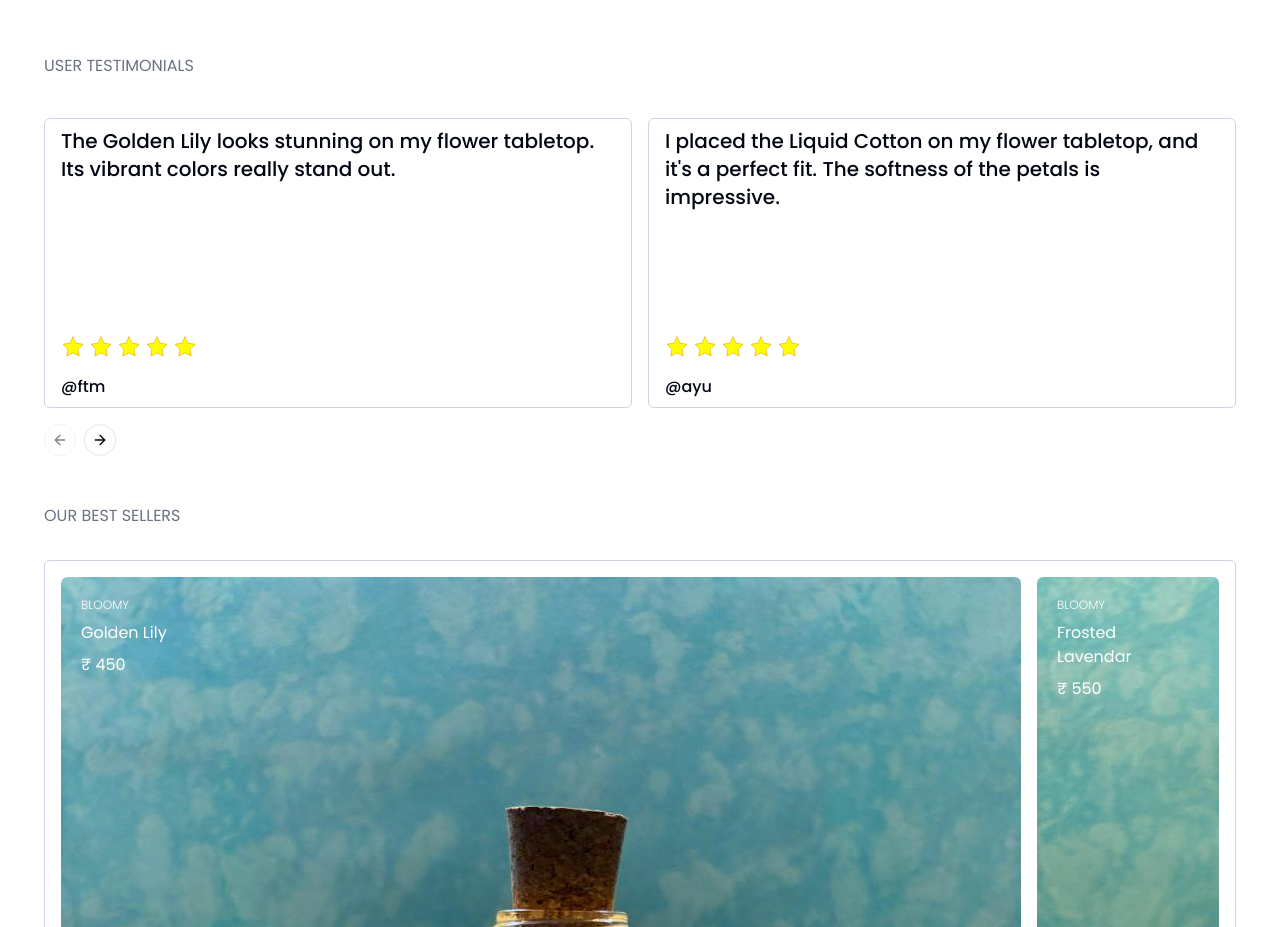
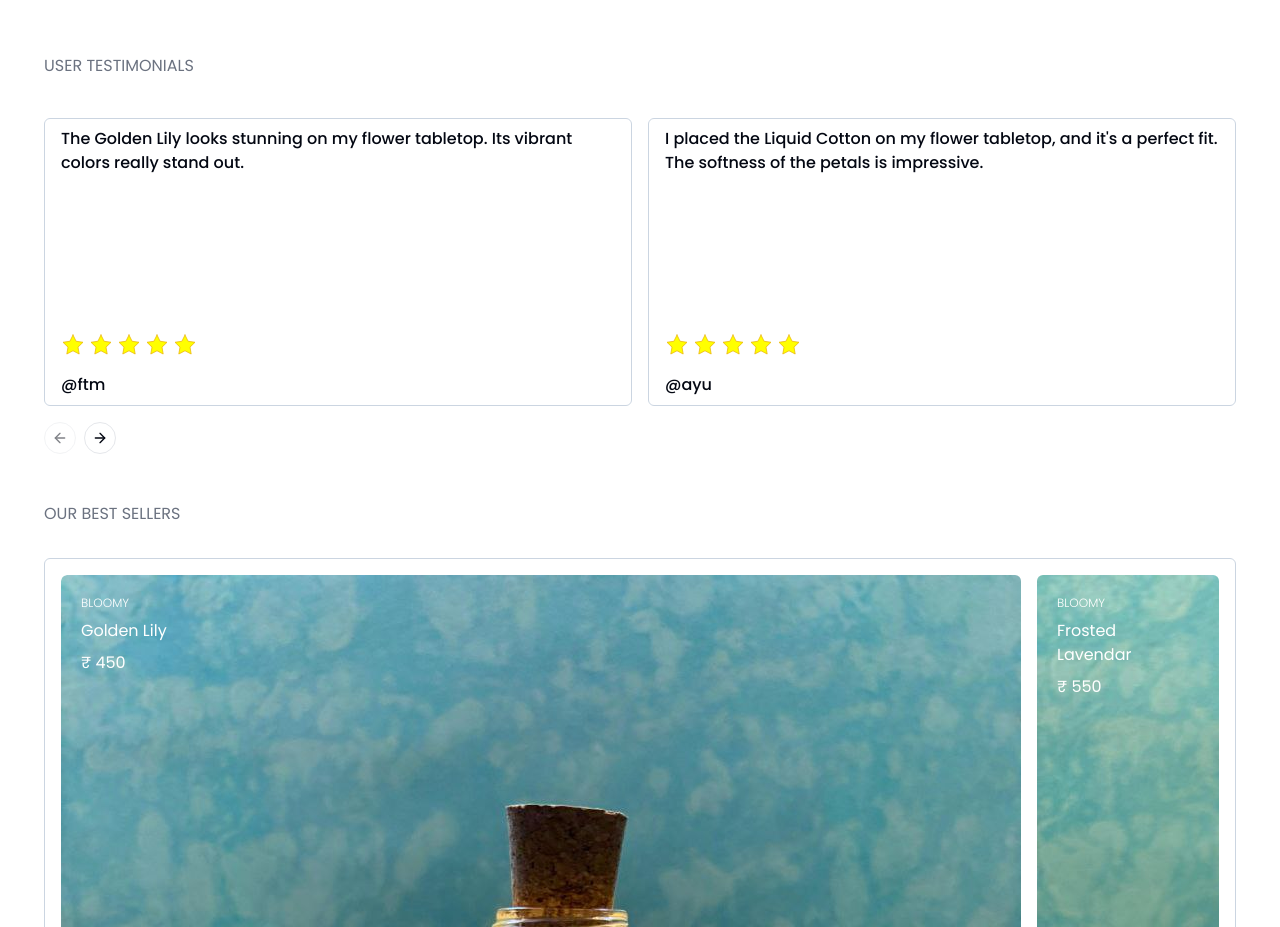
Before and after one commit to m9bmd/mystic-bloom, a Next.js app: page / in a window 1280 px wide. Shown: the part 2400-3327 px from the top of the page. Built offline with nearby package versions, Linux system fonts and the light colour scheme; no server answers.

Commit message:
fixedUserCarousel

```diff
--- a/components/CustomerReviews.tsx
+++ b/components/CustomerReviews.tsx
@@ -17,8 +17,8 @@ const CustomerReviews = () => {
           <CarouselContent>
             {reviews.map((review) => (
               <CarouselItem key={review.username} className="basis-1/2 ">
-                <div className="border border-slate-300  px-4 py-2 rounded-md flex flex-col gap-4">
-                  <h2 className="font-medium text-xl  h-48">{review.review}</h2>
+                <div className="border border-slate-300  px-4 py-2 rounded-md flex flex-col gap-4 h-72">
+                  <h2 className="font-medium text-md  flex-1 ">{review.review}</h2>
                   <RatingsStars ratings={review.ratings} />
                   <p className="font-medium">@{review.username}</p>
                 </div>
```
